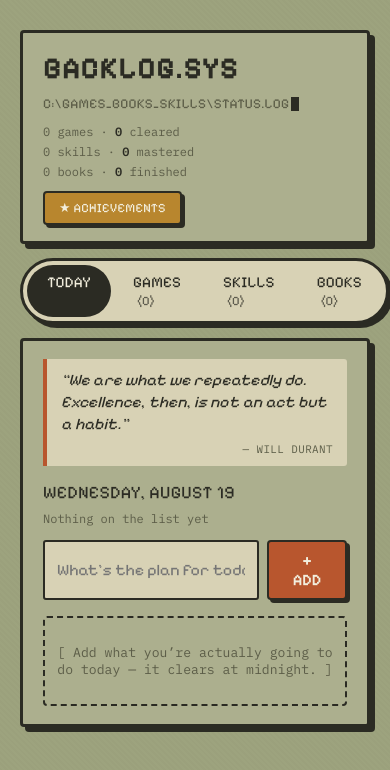
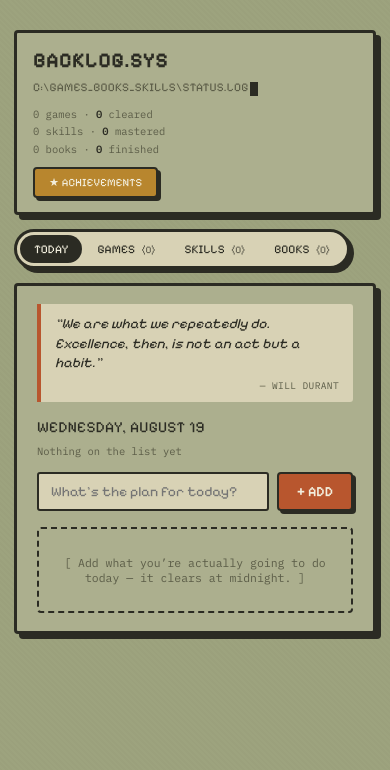
Before and after one commit to MediScen/backlog, a plain HTML site: page index.html in a window 390 px wide. Drawn offline with Linux system fonts and the light colour scheme.

Commit message:
Add files via upload

```diff
--- a/index.html
+++ b/index.html
@@ -668,9 +668,16 @@ body{
 #toast .t1{font-size:0.62rem;color:var(--cream);margin-bottom:6px;letter-spacing:0.05em;opacity:0.8;}
 
 @media (max-width:480px){
-  .drawer-label{flex-direction:column;align-items:flex-start;gap:10px;}
+  html{font-size:14px;}
+  .wrap{padding-left:14px;padding-right:14px;}
+  .drawer-label{flex-direction:column;align-items:flex-start;gap:10px;padding:14px 16px;}
   .header-right{align-items:flex-start;}
   .drawer-counts{text-align:left;}
+  .drawer-label h1{font-size:1.5rem;}
+  .tabs{padding:3px;gap:1px;}
+  .tab{padding:7px 14px;font-size:0.85rem;}
+  .grid{grid-template-columns:1fr;gap:12px;}
+  .modal{padding:18px;}
 }
 </style>
 </head>
```
